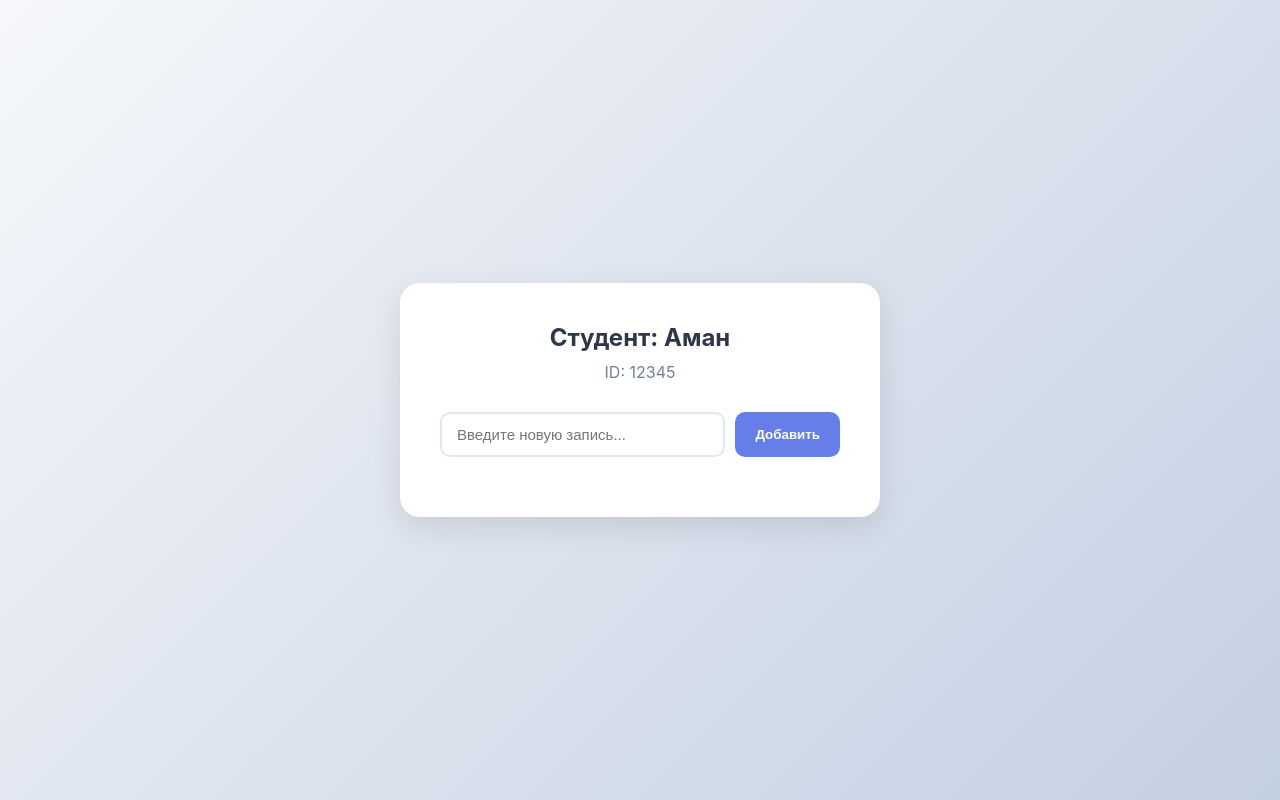
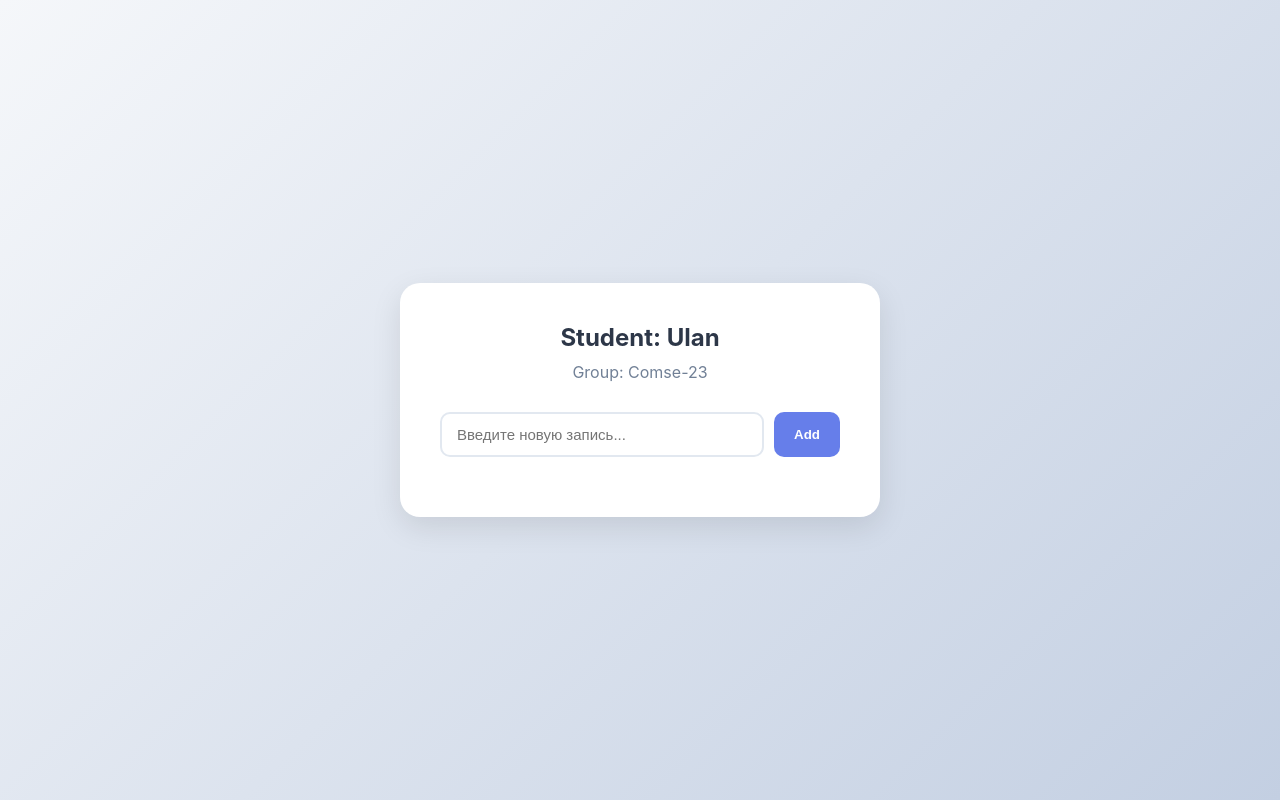
Before and after one commit to UlanAbdykerimov27/fullstack-digOc, a website built with Vite: page frontend/index.html in a window 1280 px wide. Built offline with nearby package versions, Linux system fonts and the light colour scheme; no server answers.

Commit message:
main page is updated

```diff
--- a/frontend/index.html
+++ b/frontend/index.html
@@ -3,7 +3,7 @@
 <head>
   <meta charset="UTF-8">
   <meta name="viewport" content="width=device-width, initial-scale=1.0">
-  <title>Лабораторная - Аман</title>
+  <title>Ulan's lab</title>
   <style>
     body {
       font-family: 'Inter', -apple-system, BlinkMacSystemFont, "Segoe UI", Roboto, sans-serif;
@@ -63,11 +63,11 @@
 </head>
 <body>
   <div class="card">
-    <h1>Студент: Аман</h1>
-    <h2>ID: 12345</h2>
+    <h1>Student: Ulan</h1>
+    <h2>Group: Comse-23</h2>
     <div class="input-group">
       <input type="text" id="dataInput" placeholder="Введите новую запись...">
-      <button id="addBtn">Добавить</button>
+      <button id="addBtn">Add</button>
     </div>
     <ul id="list"></ul>
   </div>
```
